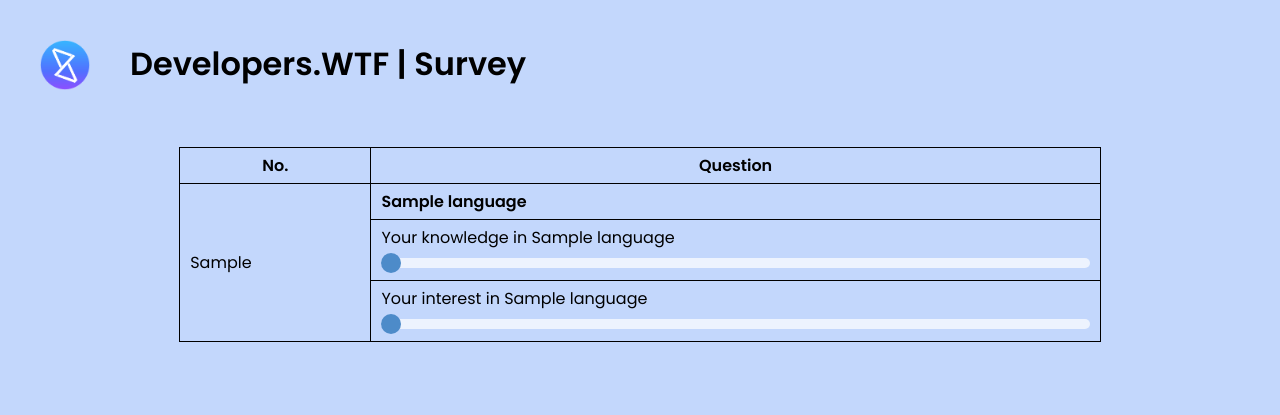
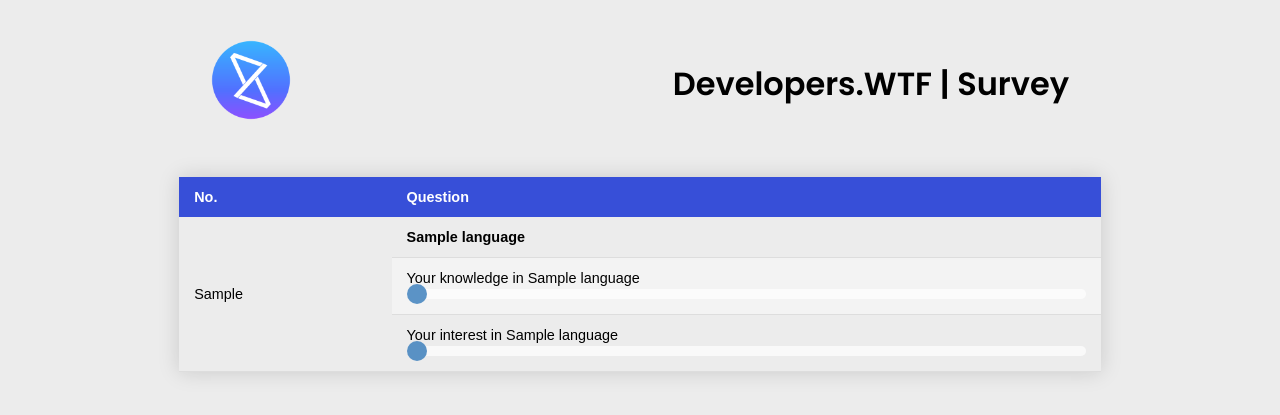
Before and after one commit to adityavishnu3610/survey-for-devs, a PHP site: page / in a window 1280 px wide. Shown: the top 415 px of the page. Run offline with PHP 8.4, Linux system fonts and the light colour scheme; tables that the repository leaves empty or names only in its code hold one stand-in row (values such as "Sample post").

Commit message:
Refinement,colorscheme

```diff
--- a/index.php
+++ b/index.php
@@ -4,6 +4,8 @@
     <meta charset="UTF-8">
     <meta name="viewport" content="width=device-width, initial-scale=1.0">
     <link rel="stylesheet" href="style/style.css">
+        <meta name="discription" content="Survey For Dev | Simplest survey application">
+    <link rel="icon" href="./images/icon.ico">
     <link rel="stylesheet" href="style/sliderstyle.css">
     <link rel="preconnect" href="https://fonts.gstatic.com">
     <link href="https://fonts.googleapis.com/css2?family=Poppins:wght@100;200;400;500;600&display=swap" rel="stylesheet">
@@ -12,7 +14,7 @@
 <body>
     <header>
         <div>
-            <img src="images/logo.png" alt="developers.wtf-logo" height="50px">
+            <img class="logo-img" src="images/logo.png" alt="developers.wtf-logo" height="50px">
         </div>
         <div>
             <h1>Developers.WTF | Survey</h1>
@@ -20,12 +22,14 @@
     </header>
     <section class="form-section">
         <form action="submit.php">
-            <table>
+            <table class="styled-table">
+                <thead>
                     <tr>
                         <th>No.</th>
                         <th>Question</th>
                     </tr>
-
+                </thead>
+                    <tbody>
                     <?php
 
                     include('includes/dbconnect.php');
@@ -57,7 +61,7 @@
                     }
 
                     ?>
-
+                </tbody>
             </table>
         </form>
     </section>
--- a/style/style.css
+++ b/style/style.css
@@ -6,15 +6,28 @@
 
 body{
     font-family: 'Poppins', sans-serif;
-    background: rgb(195, 215, 252);
+    background: rgb(236, 236, 236);
 }
 
 header{
     display: flex;
     padding: 20px;
+    justify-content: space-around;
+    align-items: center;
+}
+
+header.h1{
+    justify-content: flex-end;
 }
 header div{
     margin: 20px;
+}
+
+.logo-img{
+    width: 10vh;
+    height: 10vh;
+    min-width: 80px;
+    min-height: 80px;
 }
 
 .form-section{
@@ -27,7 +40,7 @@ header div{
     width: 80%;
     margin: 10px auto;
 }
-
+/*
 table, th, td{
     border: 1px solid black;
     border-collapse: collapse;
@@ -36,3 +49,32 @@ table, th, td{
 th, td{
     padding: 5px 10px;
 }
+*/
+
+.styled-table {
+    border-collapse: collapse;
+    margin: 25px 0;
+    font-size: 0.9em;
+    font-family: sans-serif;
+    min-width: 300px;
+    box-shadow: 0 0 20px rgba(0, 0, 0, 0.15);
+}
+
+.styled-table thead tr {
+    background-color: #374fd8;
+    color: #ffffff;
+    text-align: left;
+}
+
+.styled-table th,
+.styled-table td {
+    padding: 12px 15px;
+}
+
+.styled-table tbody tr {
+    border-bottom: 1px solid #dddddd;
+}
+
+.styled-table tbody tr:nth-of-type(even) {
+    background-color: #f3f3f3;
+}
```
Also changed, not shown: images/icon.ico (added). Lines whose indentation alone changed are shown as unchanged.
